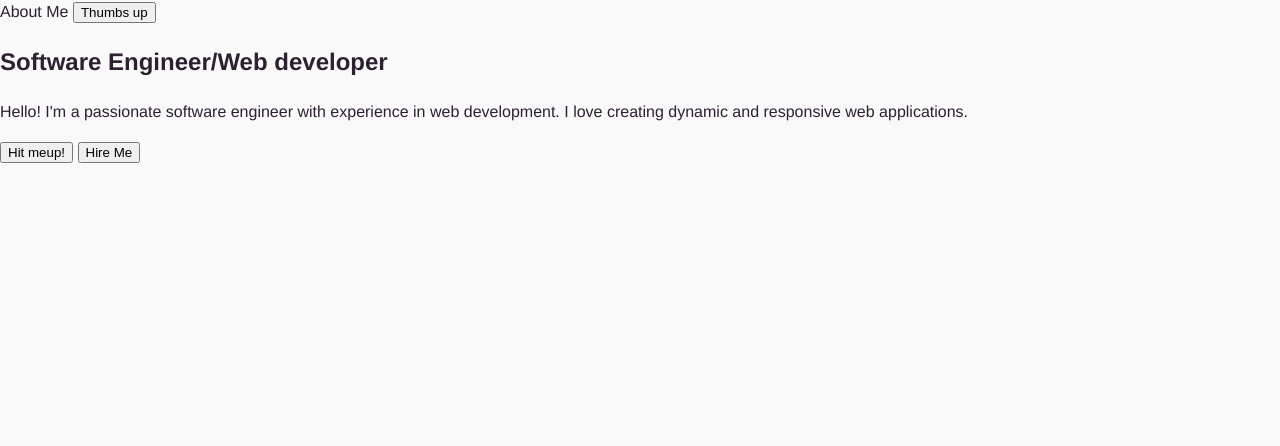
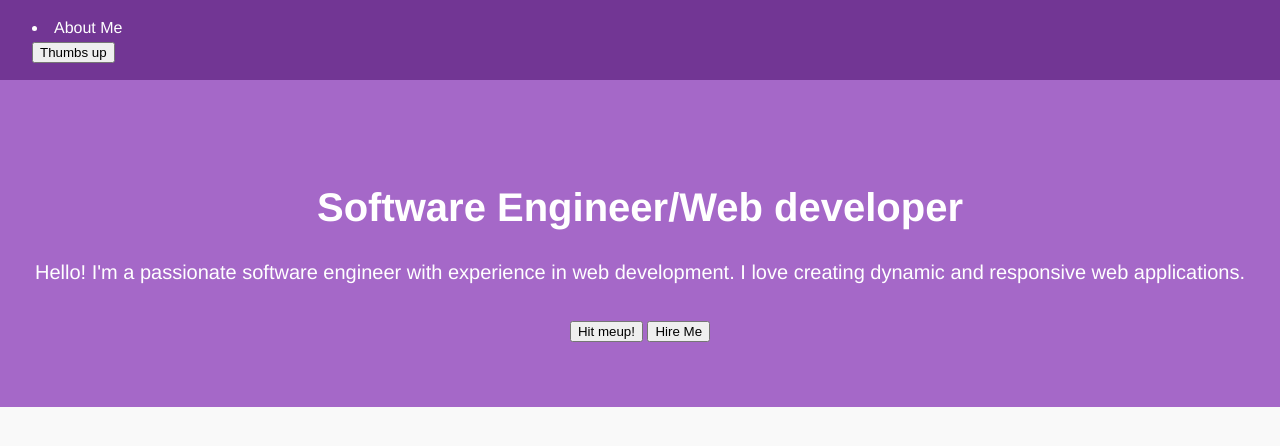
Before and after one commit to Mandla7784/Notion-project-Landing-Page, a plain HTML site: page src/index.html in a window 1280 px wide. Drawn offline with Linux system fonts and the light colour scheme.

Commit message:
Refactored  code structure for improved readability and maintainability

```diff
--- a/src/index.html
+++ b/src/index.html
@@ -9,7 +9,7 @@
 </head>
 <body>
     <nav class="navbar">
-        About Me
+        <li class="nav-link">About Me</li>
         <button class="thums-btn">Thumbs up</button>
     </nav>
 
--- a/src/styles/styles.scss
+++ b/src/styles/styles.scss
@@ -16,3 +16,50 @@ body {
   margin: 0;
   padding: 0;
 }
+
+    .navbar {
+      background-color: $primary-color;
+      padding: 1rem 2rem;
+
+      .nav-link {
+        color: #ffffff;
+        text-decoration: none;
+        margin-right: 1.5rem;
+        font-weight: $font-weight-normal;
+
+        &:hover {
+          text-decoration: underline;
+        }
+      }
+    }
+
+    .hero-section {
+      background-color: lighten($primary-color, 20%);
+      padding: 4rem 2rem;
+      text-align: center;
+      color: #ffffff;
+
+      h1 {
+        font-size: 2.5rem;
+        margin-bottom: 1rem;
+      }
+
+      p {
+        font-size: 1.25rem;
+        margin-bottom: 2rem;
+      }
+
+      .cta-button {
+        background-color: darken($primary-color, 10%);
+        color: #ffffff;
+        padding: 0.75rem 1.5rem;
+        border: none;
+        border-radius: 4px;
+        text-decoration: none;
+        font-weight: $font-weight-normal;
+
+        &:hover {
+          background-color: darken($primary-color, 15%);
+        }
+      }
+    }
```
Also changed, not shown: src/assets/Mandla-against-the-wall.jpg (added), src/styles/styles.css, 1 other file.
